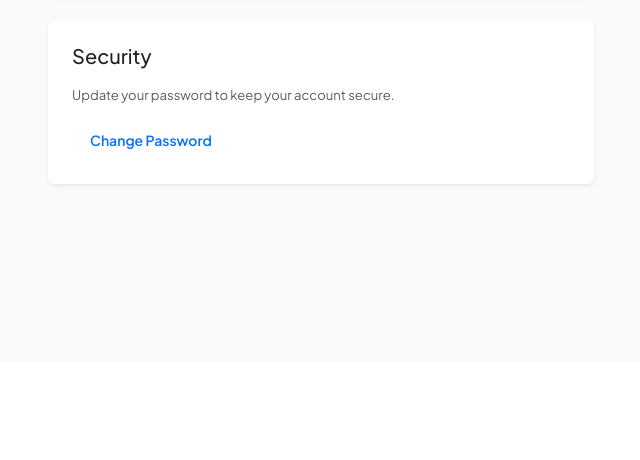
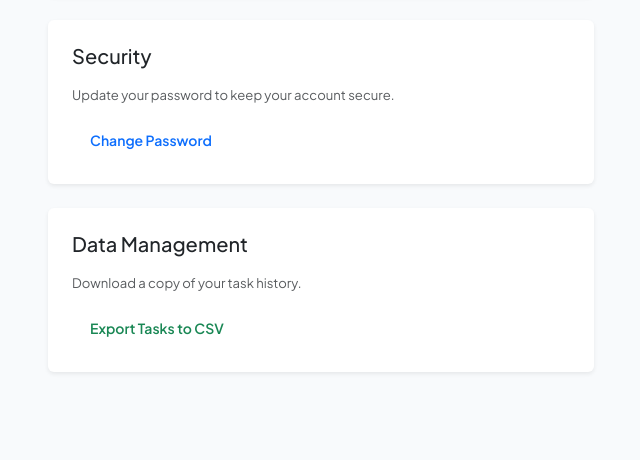
Before and after one commit to sameertech28/dailydo, a Django app: page /accounts/settings/ in a window 1280 px wide. Shown: the part 439-899 px from the top of the page, without its empty margins (319-959 px from the left). Before the commit the page ends 626 px from the top, so only its background shows below. Run offline with Django 4.2, Linux system fonts and the light colour scheme; the visitor is signed in with stand-in values (Sample User, id 1); parts of the project's set-up code (start-up, migrations or seed data) failed here and were passed over.

Commit message:
feat(tasks): implement secure CSV data export for user tasks

```diff
--- a/tasks_app/urls.py
+++ b/tasks_app/urls.py
@@ -14,4 +14,5 @@ urlpatterns = [
     path('trigger-reminder/', views.TriggerReminderView.as_view(), name='trigger_reminder'),
     path('confirm-tasks/', views.ConfirmTasksView.as_view(), name='confirm_tasks'),
     path('upcoming/', views.UpcomingTasksView.as_view(), name='upcoming'),
+    path('export/', views.ExportTasksCSVView.as_view(), name='export_tasks'),
 ]
--- a/templates/accounts/settings.html
+++ b/templates/accounts/settings.html
@@ -41,7 +41,7 @@
             </div>
 
             <!-- Security Section -->
-            <div class="card border-0 shadow-sm custom-card">
+            <div class="card border-0 shadow-sm custom-card mb-4">
                 <div class="card-body p-4">
                     <h4 class="h5 font-weight-bold mb-3">Security</h4>
                     <p class="text-muted small mb-3">Update your password to keep your account secure.</p>
@@ -49,6 +49,15 @@
                 </div>
             </div>
 
+            <!-- Data Management Section -->
+            <div class="card border-0 shadow-sm custom-card">
+                <div class="card-body p-4">
+                    <h4 class="h5 font-weight-bold mb-3">Data Management</h4>
+                    <p class="text-muted small mb-3">Download a copy of your task history.</p>
+                    <a href="{% url 'export_tasks' %}" class="btn btn-outline-success">Export Tasks to CSV</a>
+                </div>
+            </div>
+
         </div>
     </div>
 </div>
```
Also changed, not shown: tasks_app/views.py (+22 -0 lines).
